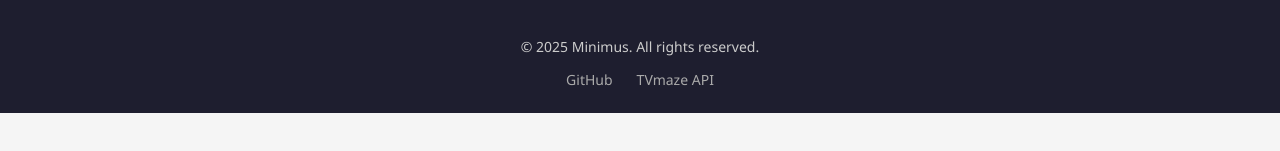
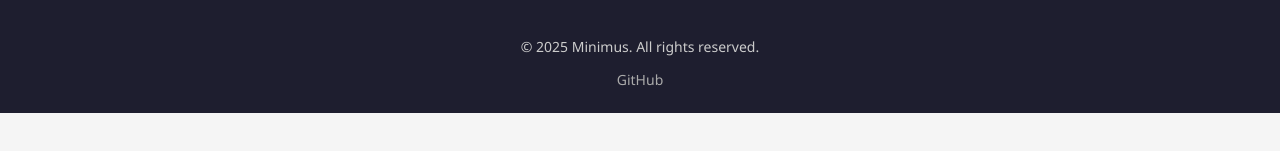
Before and after one commit to dncoder14/Minimus, a React (Vite) app: page / in a window 1280 px wide. Shown: the part 325-476 px from the top of the page. Built offline with nearby package versions, Linux system fonts and the light colour scheme; no server answers.

Commit message:
removing a link from footer

```diff
--- a/src/components/Footer.jsx
+++ b/src/components/Footer.jsx
@@ -7,7 +7,6 @@ const Footer = () => {
       <p>© {new Date().getFullYear()} Minimus. All rights reserved.</p>
       <div className="footer-links">
         <a href="https://github.com/dncoder14" target="_blank" rel="noopener noreferrer">GitHub</a>
-        <a href="https://www.tvmaze.com/api" target="_blank" rel="noopener noreferrer">TVmaze API</a>
       </div>
     </footer>
   );
```
